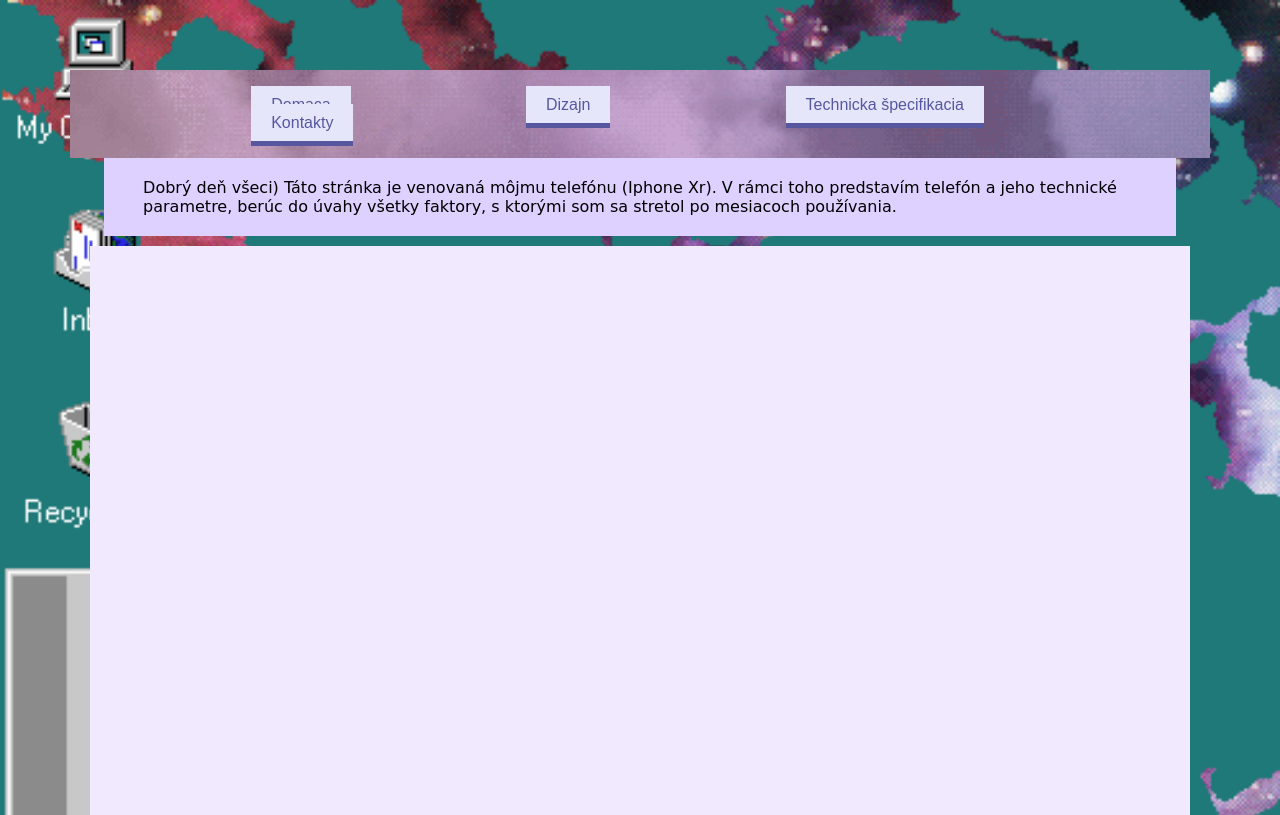
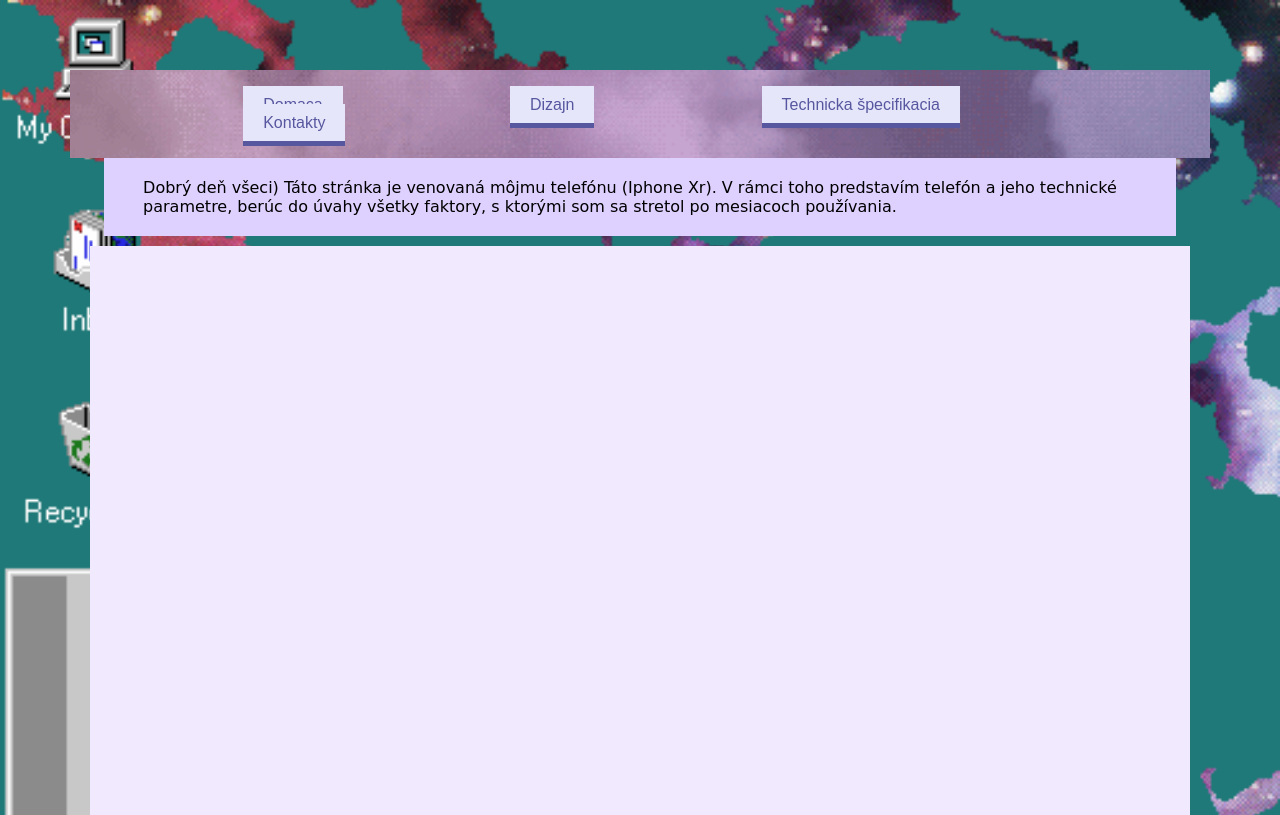
Before and after one commit to Real-4339/Real-4339.github.io, a PHP site: page /Domaca.html in a window 1280 px wide. Shown: the top 815 px of the page. Run offline with PHP 8.4, Linux system fonts and the light colour scheme.

Commit message:
Upravil som domaca css padding left

```diff
--- a/Domaca.html
+++ b/Domaca.html
@@ -10,10 +10,10 @@
  <header id="block_1">
     <nav>
      <ul class="menu">
-      <li><a href="Domaca.html">Domaca</a></li>
-      <li><a href="Dizajn.html">Dizajn</a></li>
-      <li><a href="Technicka šp.html">Technicka špecifikacia</a></li>
-      <li><a href="Kontakty.html">Kontakty</a></li>
+      <li class="li_1"><a href="Domaca.html">Domaca</a></li>
+      <li class="li_2"><a href="Dizajn.html">Dizajn</a></li>
+      <li class="li_3"><a href="Technicka šp.html">Technicka špecifikacia</a></li>
+      <li class="li_4"><a href="Kontakty.html">Kontakty</a></li>
      </ul>
     </nav>
  </header>
--- a/domaca.css
+++ b/domaca.css
@@ -27,7 +27,7 @@ body {
 .menu li {
 
     display: inline-block;
-    padding-left: 10.7pc;
+    padding-left: 10.2pc;
 }
 
 .menu a {
```
